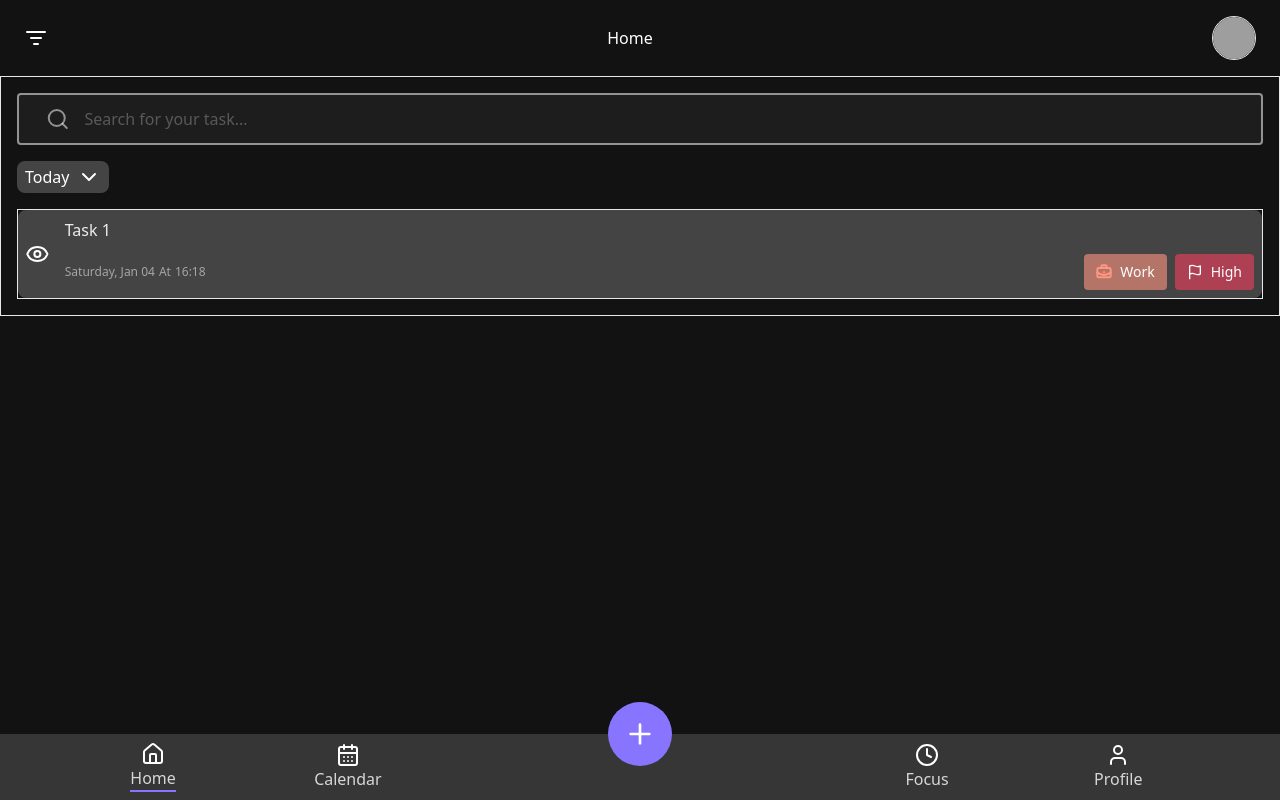
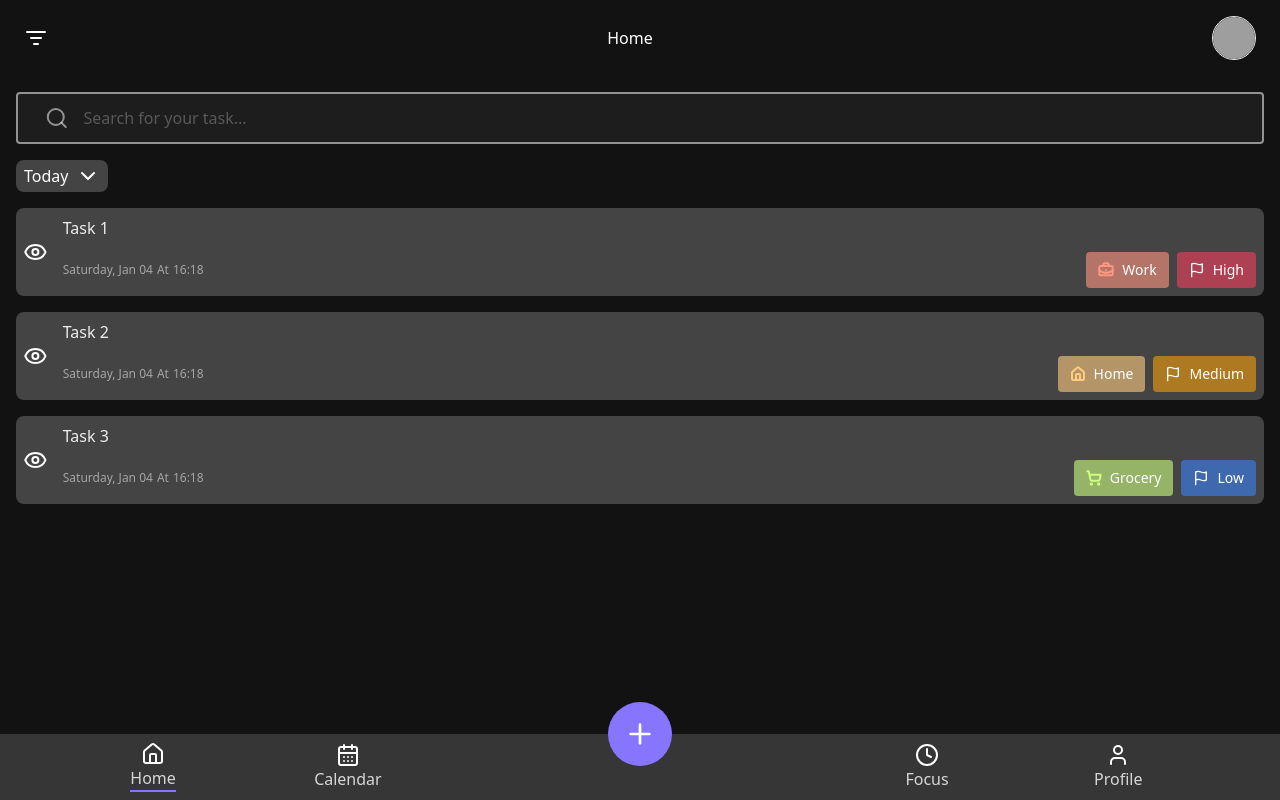
Before and after one commit to SaadiaEl08/to-do-list, a React (Vite) app in the folder frontend/: page /home in a window 1280 px wide. Built offline with nearby package versions, Linux system fonts and the light colour scheme; grey boxes are pictures that could not be loaded.

Commit message:
add  tasks prevs

```diff
--- a/frontend/src/pages/Home.jsx
+++ b/frontend/src/pages/Home.jsx
@@ -53,7 +53,7 @@ const Home = () => {
           <p className="opacity-80">Tap + to add your tasks</p>
         </div>
       ) : (
-        <div className="border w-full h-full p-4 flex flex-col items-start  gap-4">
+        <div className="w-full h-full p-4 flex flex-col items-start  gap-4">
           <div className="search-container w-full h-fit flex items-center justify-center bg-input border-2 p-3 text-foreground rounded border-muted-foreground">
             <Search
               className="w-14 text-muted-foreground "
@@ -72,8 +72,10 @@ const Home = () => {
               items={["Today", "Tomorrow", "Upcoming", "Completed"]}
             />
           </div>
-          <div className="border w-full">
-            <TaskPreview task={tasks[0]} />
+          <div className="w-full flex flex-col gap-4">
+            {tasks.map((task, index) => {
+              return <TaskPreview task={task} key={index} />;
+            })}
           </div>
         </div>
       )}
```
